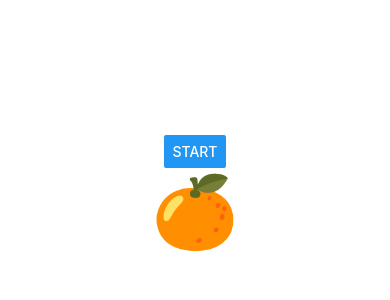
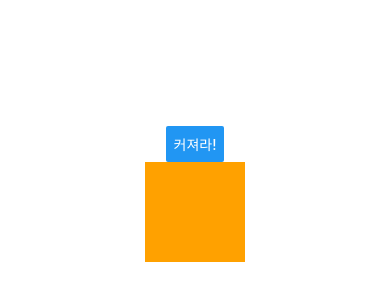
Before and after one commit to thetentmaker/RNAnimation, a React Native app: screen / in a window 390 px wide. Shown: the part 228-528 px from the top of the page. Built offline with nearby package versions, Linux system fonts and the light colour scheme.

Commit message:
AnimatedProperty

```diff
--- a/App.tsx
+++ b/App.tsx
@@ -7,7 +7,7 @@
 import React from 'react';
 import { StatusBar, useColorScheme, StyleSheet } from 'react-native';
 import { SafeAreaProvider } from 'react-native-safe-area-context';
-import AnimatedOtherMethod from './src/chapter2/AnimatedOtherMethod';
+import AnimatedProperty from './src/chapter2/AnimatedProperty';
 
 function App() {
   const isDarkMode = useColorScheme() === 'dark';
@@ -15,7 +15,7 @@ function App() {
   return (
     <SafeAreaProvider style={styles.container}>
       <StatusBar barStyle={isDarkMode ? 'light-content' : 'dark-content'} />
-      <AnimatedOtherMethod />
+      <AnimatedProperty />
     </SafeAreaProvider>
   );
 }
--- /dev/null
+++ b/src/chapter2/AnimatedProperty.tsx
@@ -0,0 +1,47 @@
+import { useRef } from 'react';
+import { StyleSheet, Animated, Button } from 'react-native';
+
+const AnimatedProperty = () => {
+  const heightAnim = useRef(new Animated.Value(100)).current;
+
+  const onButtonPress = () => {
+    heightAnim.setValue(100);
+    Animated.timing(heightAnim, {
+      toValue: 200,
+      useNativeDriver: false,
+    }).start();
+  };
+  return (
+    <>
+      <Button title="커져라!" onPress={onButtonPress} />
+      <Animated.View
+        style={[
+          styles.container,
+          {
+            height: heightAnim,
+            backgroundColor: heightAnim.interpolate({
+              inputRange: [100, 180, 200],
+              outputRange: ['#ffa100', 'red', '#ffa100'],
+            }),
+            transform: [
+              {
+                rotate: heightAnim.interpolate({
+                  inputRange: [100, 200],
+                  outputRange: ['0deg', '360deg'],
+                }),
+              },
+            ],
+          },
+        ]}
+      />
+    </>
+  );
+};
+
+export default AnimatedProperty;
+
+const styles = StyleSheet.create({
+  container: {
+    width: 100,
+  },
+});
```
